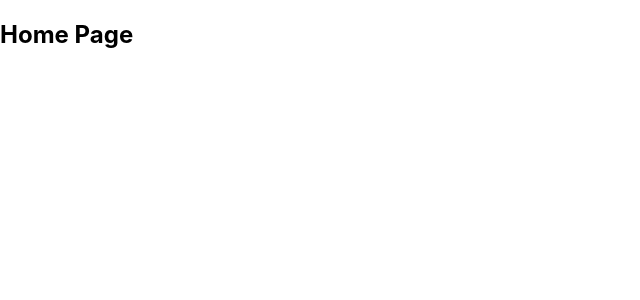
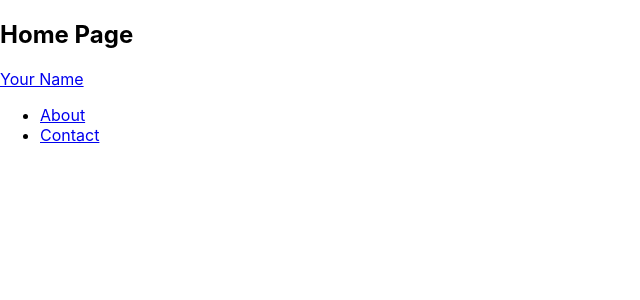
Before and after one commit to hieptrinh96/react-portfolio, a React (Create React App) app: page / in a window 1280 px wide. Shown: the top 300 px of the page, without its empty margins (0-640 px from the left). Built offline with nearby package versions, Linux system fonts and the light colour scheme.

Commit message:
Stub up Navbar component

```diff
--- a/src/App.jsx
+++ b/src/App.jsx
@@ -1,6 +1,7 @@
 import { Route, Routes } from 'react-router-dom';
 import About from './pages/About';
 import Home from './pages/Home';
+import NavBar from './components/NavBar'
 import './App.css';
 
 function App() {
@@ -16,6 +17,7 @@
           element={<Home />}
         />
       </Routes>
+      <NavBar />
     </>
   );
 }
--- /dev/null
+++ b/src/components/NavBar.jsx
@@ -0,0 +1,32 @@
+import { Link } from "react-router-dom"
+function NavBar() {
+  return (
+    <nav>
+      <Link
+        to='/'
+      >
+        Your Name
+      </Link>
+
+      <ul>
+        <li>
+          <Link
+            to='/about'
+          >
+            About
+          </Link>
+        </li>
+
+        <li>
+          <Link
+            to='/contact'
+          >
+            Contact
+          </Link>
+        </li>
+      </ul>
+    </nav>
+  )
+}
+
+export default NavBar;
```
